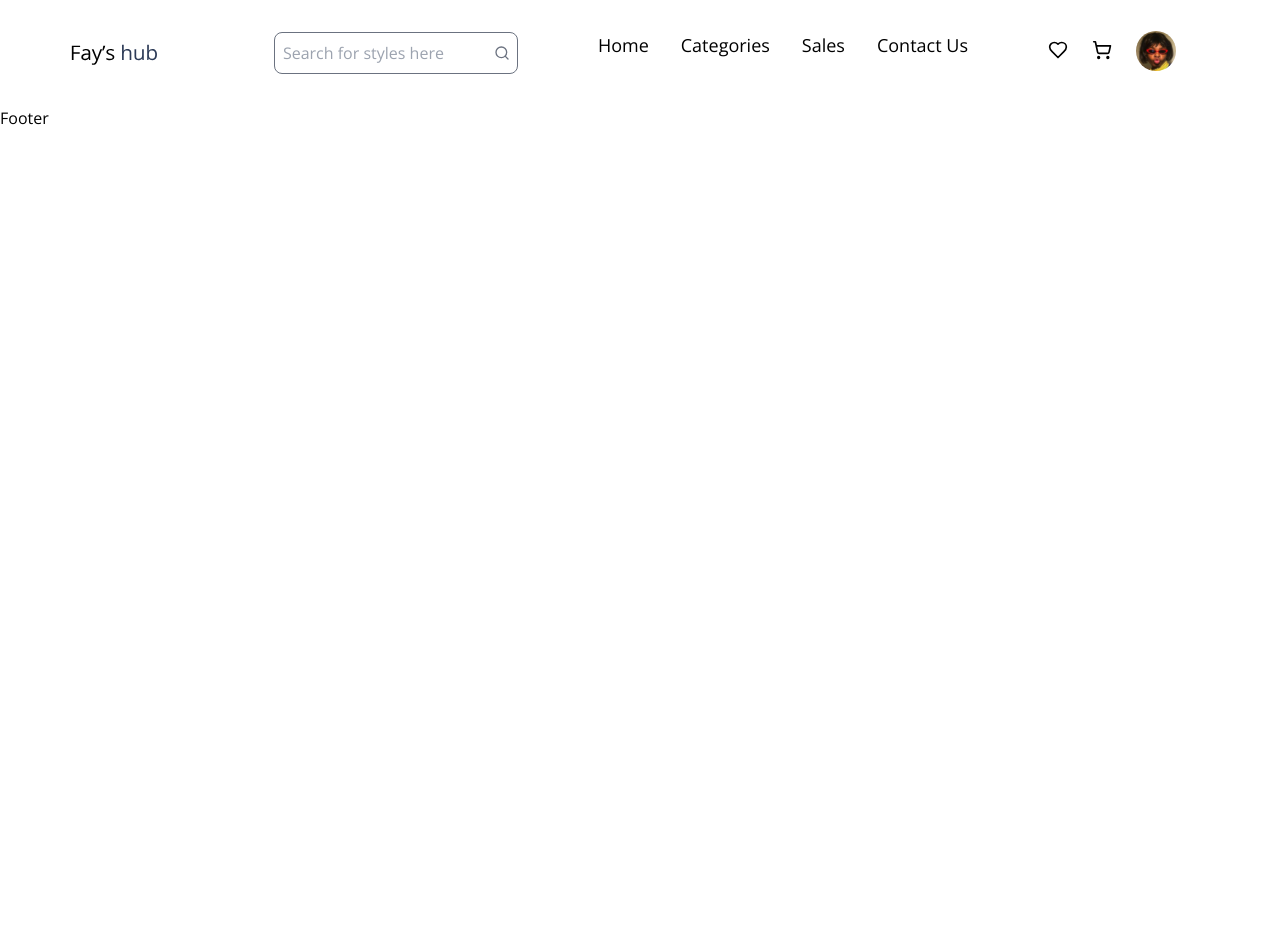
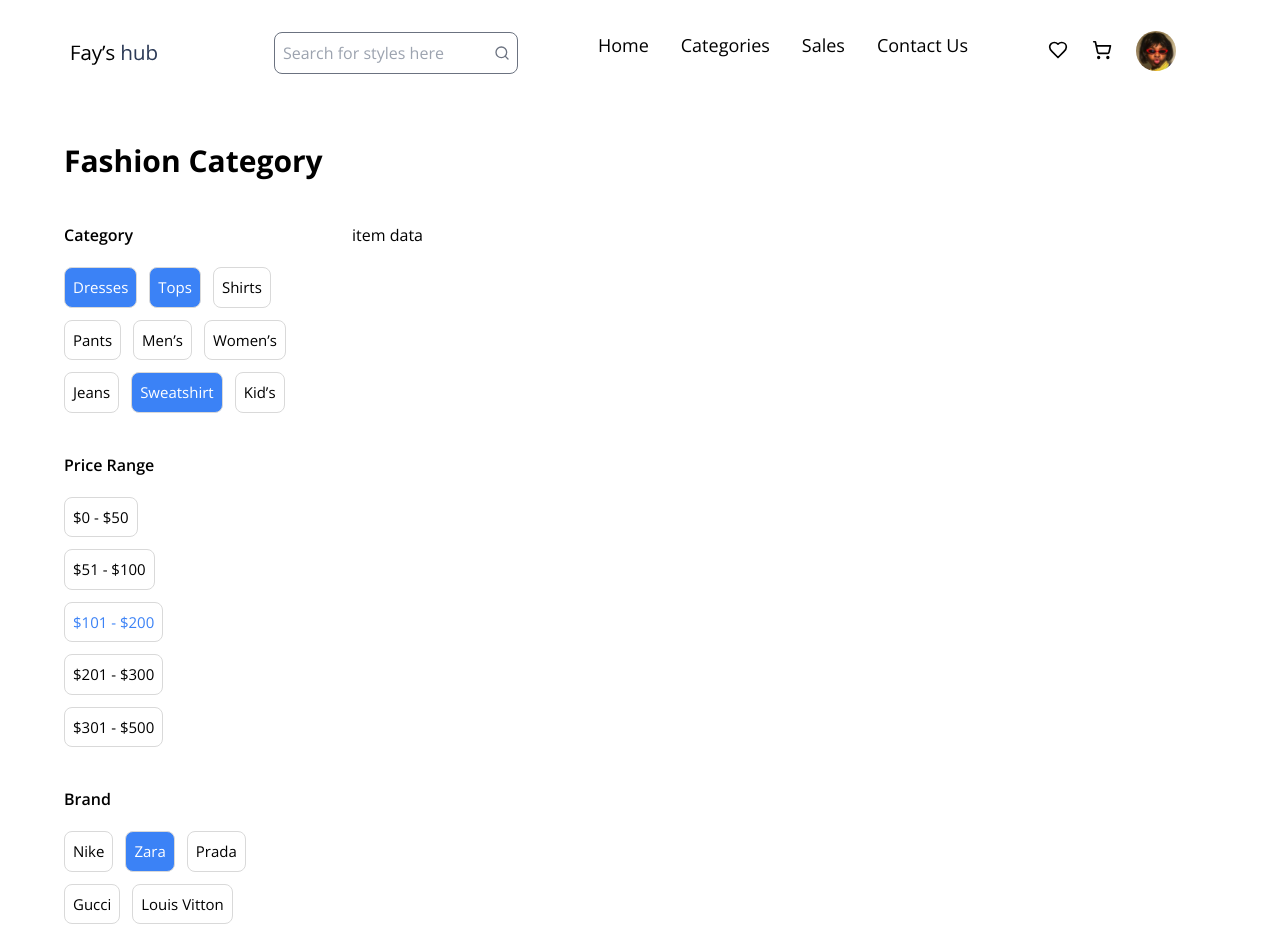
Before and after one commit to skippergoroye/Fays-Hub, a Next.js app: page / in a window 1280 px wide. Shown: the top 952 px of the page. Before the commit the page ends 800 px from the top, so only its background shows below. Built offline with nearby package versions, Linux system fonts and the light colour scheme.

Commit message:
feat: rating added

```diff
--- a/src/app/layout.tsx
+++ b/src/app/layout.tsx
@@ -7,8 +7,7 @@ const opensans = Open_Sans({
   subsets: ["latin"],
   weight: ["300", "400", "500", "600",  "700", "800"],
   variable: "--font-opensans"
-
- });
+});
 
 export const metadata: Metadata = {
   title: "Create Next App",
--- a/src/app/page.tsx
+++ b/src/app/page.tsx
@@ -1,4 +1,4 @@
-import { Navbar, Category, Footer } from "@/components";
+import { Navbar, CategorySection, Footer } from "@/components";
 
 
 
@@ -6,7 +6,7 @@ export default function Home() {
   return (
     <main>
       <Navbar />
-      <Category />
+      <CategorySection />
       <Footer />
     </main>
   );
--- a/src/components/Category.tsx
+++ /dev/null
@@ -1,11 +0,0 @@
-import React from 'react'
-
-export default function Category() {
-  return (
-    <section>
-      <div>
-
-      </div>
-    </section>
-  )
-}
--- /dev/null
+++ b/src/components/CategorySection.tsx
@@ -0,0 +1,85 @@
+import React from "react";
+import { Category, Price, Brand } from "@/constants";
+import Image from "next/image";
+
+export default function CategorySection() {
+  return (
+    <section className="px-6 lg:px-16 py-2 lg:py-8">
+      <div>
+        <h1 className="text-black font-opensans text-16 lg:text-[30px] font-bold">
+          Fashion Category
+        </h1>
+        <div className="flex flex-col lg:flex-row">
+          <div className="mt-10 w-1/4">
+            <div className="mb-10">
+              <h1 className="text-black font-opensans font-semibold capitalize">
+                Category
+              </h1>
+              <div className="flex gap-3 flex-wrap w-[250px] mt-5">
+                {Category.map((item, index) => (
+                  <div
+                    key={index}
+                    className={`border border-[#D9D9D9] p-2 rounded-lg font-opensans font-normal text-[15px] ${
+                      index === 0 || index === 1 || index === 7
+                        ? "bg-blue-500 text-white"
+                        : ""
+                    }`}
+                  >
+                    {item.category}
+                  </div>
+                ))}
+              </div>
+            </div>
+            <div className="mb-10">
+              <h1 className="text-black font-opensans font-semibold capitalize">
+                Price Range
+              </h1>
+              <div className="flex gap-3 flex-wrap w-[100px] mt-5">
+                {Price.map((item, index) => (
+                  <div
+                    key={index}
+                    className={`border border-[#D9D9D9] p-2 rounded-lg font-opensans font-normal text-[15px] ${
+                      index === 2 ? "text-blue-500" : ""
+                    }`}
+                  >
+                    {item.price}
+                  </div>
+                ))}
+              </div>
+            </div>
+
+            <div className="mb-10">
+              <h1 className="text-black font-opensans font-semibold capitalize">
+                Brand
+              </h1>
+              <div className="flex gap-3 flex-wrap w-[200px] mt-5">
+                {Brand.map((item, index) => (
+                  <div
+                    key={index}
+                    className={`border border-[#D9D9D9] p-2 rounded-lg font-opensans font-normal text-[15px] ${
+                      index === 1 || index === 7 ? "bg-blue-500 text-white" : ""
+                    }`}
+                  >
+                    {item.category}
+                  </div>
+                ))}
+              </div>
+            </div>
+
+            <div>
+              <h1 className="text-black font-opensans font-semibold capitalize">
+                Ratings
+              </h1>
+              <div>
+                <Image src="/svg/rating.svg" alt="ratings" width={100} height={20} className="mt-4" />
+              </div>
+            </div>
+          </div>
+          <div className="mt-10">
+            <h1>item data</h1>
+          </div>
+        </div>
+      </div>
+    </section>
+  );
+}
--- a/src/components/Footer.tsx
+++ b/src/components/Footer.tsx
@@ -2,6 +2,11 @@ import React from 'react'
 
 export default function Footer() {
   return (
-    <div>Footer</div>
+
+    <section className='px-6 lg:px-16 py-12 lg:py-24'>
+      <div>
+        <h1>Footer</h1>
+      </div>
+    </section>
   )
 }
--- a/src/components/Navbar.tsx
+++ b/src/components/Navbar.tsx
@@ -1,59 +1,8 @@
-// import React from "react";
-// import Image from "next/image";
-// import { Search, Heart, ShoppingCart } from "lucide-react";
-// import { Category } from "@/constants";
-
-// export default function Navbar() {
-//   return (
-//     <section className="px-6 lg:px-16 py-8">
-//       <div className="flex items-center">
-//         <div className="flex flex-1">
-//           <Image
-//             src="/svg/fays-hub.svg"
-//             alt="fay-hub"
-//             width={100}
-//             height={50}
-//           />
-//         </div>
-
-//         <div className="hidden lg:flex mr-10 gap-20">
-//           <div className="relative">
-//             <input
-//               type="text"
-//               placeholder="Search for styles here"
-//               className=" border border-gray-500 focus:outline-none focus-visible:ring-0 rounded-lg p-2 pr-8"
-//             />
-//             <Search className="absolute top-1/2 right-2 transform -translate-y-1/2 text-gray-500 w-4" />
-//           </div>
-//           <div>
-//             <ul className="flex gap-8">
-
-//               {Category.map((item, index) => (
-//                 <li key={index} className="capitalize font-opensans font-light text-black text-[18px]">
-//                   {item.category}
-//                 </li>
-//               ))}
-
-//             </ul>
-//           </div>
-//           <div className="mt-2 flex gap-6">
-//             <Heart size="20" />
-//             <ShoppingCart size="20" />
-//             <Image src="/svg/header-icon.svg" alt="header-icon" width={40} height={20} className="-mt-3" />
-
-//           </div>
-//         </div>
-//       </div>
-//     </section>
-//   );
-// }
-
-
 "use client"
 import React, { useState } from "react";
 import Image from "next/image";
 import { Search, Heart, ShoppingCart, Menu, X } from "lucide-react";
-import { Category } from "@/constants";
+import { MenuList } from "@/constants";
 
 export default function Navbar() {
   const [isMenuOpen, setIsMenuOpen] = useState(false);
@@ -87,7 +36,7 @@ export default function Navbar() {
           </div>
           <div>
             <ul className="flex gap-8">
-              {Category.map((item, index) => (
+              {MenuList.map((item, index) => (
                 <li key={index} className="capitalize font-opensans font-light text-black text-[18px]">
                   {item.category}
                 </li>
@@ -113,7 +62,7 @@ export default function Navbar() {
             <Search className="absolute top-1/2 right-2 transform -translate-y-1/2 text-gray-500 w-4" />
           </div>
           <ul className="flex flex-col gap-4">
-            {Category.map((item, index) => (
+            {MenuList.map((item, index) => (
               <li key={index} className="capitalize font-opensans font-light text-black text-[18px]">
                 {item.category}
               </li>
--- a/src/components/index.ts
+++ b/src/components/index.ts
@@ -1,5 +1,5 @@
 import Navbar from "./Navbar";
-import Category from "./Category";
+import CategorySection from "./CategorySection";
 import Footer from "../components/Footer";
 
 
@@ -10,6 +10,6 @@ import Footer from "../components/Footer";
 
 export {
     Navbar,
-    Category,
+    CategorySection,
     Footer
 }
--- a/src/constants/index.ts
+++ b/src/constants/index.ts
@@ -1,19 +1,111 @@
+
+
+export const MenuList = [
+  {
+    id: "1",
+    category: "home",
+  },
+  {
+    id: "2",
+    category: "Categories",
+  },
+  {
+    id: "3",
+    category: "Sales",
+  },
+  {
+    id: "4",
+    category: "Contact Us",
+  },
+];
+
 export const Category = [
   {
     id: "1",
-        category: "home"
+    category: "Dresses",
   },
   {
     id: "2",
-        category: "Categories"
+    category: "Tops",
   },
   {
     id: "3",
-        category: "Sales"
+    category: "Shirts",
   },
   {
     id: "4",
-        category: "Contact Us"
-    }
+    category: "Pants",
+  },
+  {
+    id: "5",
+    category: "Men’s",
+  },
+  {
+    id: "6",
+    category: "Women’s",
+  },
+  {
+    id: "7",
+    category: "Jeans",
+  },
+  {
+    id: "8",
+    category: "Sweatshirt",
+  },
+  {
+    id: "8",
+    category: "Kid’s",
+  },
+];
 
+
+
+
+
+export const Price  = [
+  {
+    id: "1",
+    price: "$0 - $50"
+  },
+  {
+    id: "2",
+    price: "$51 - $100"
+  },
+  {
+    id: "3",
+    price: "$101 - $200"
+  },
+  {
+    id: "4",
+    price: "$201 - $300"
+  },
+  {
+    id: "5",
+    price: "$301 - $500"
+  },
 ]
+
+
+
+export const Brand = [
+  {
+    id: "1",
+    category: "Nike",
+  },
+  {
+    id: "2",
+    category: "Zara",
+  },
+  {
+    id: "3",
+    category: "Prada",
+  },
+  {
+    id: "4",
+    category: "Gucci",
+  },
+  {
+    id: "5",
+    category: "Louis Vitton",
+  },
+];
```
Also changed, not shown: public/svg/rating.svg (added). Lines whose indentation alone changed are shown as unchanged.
